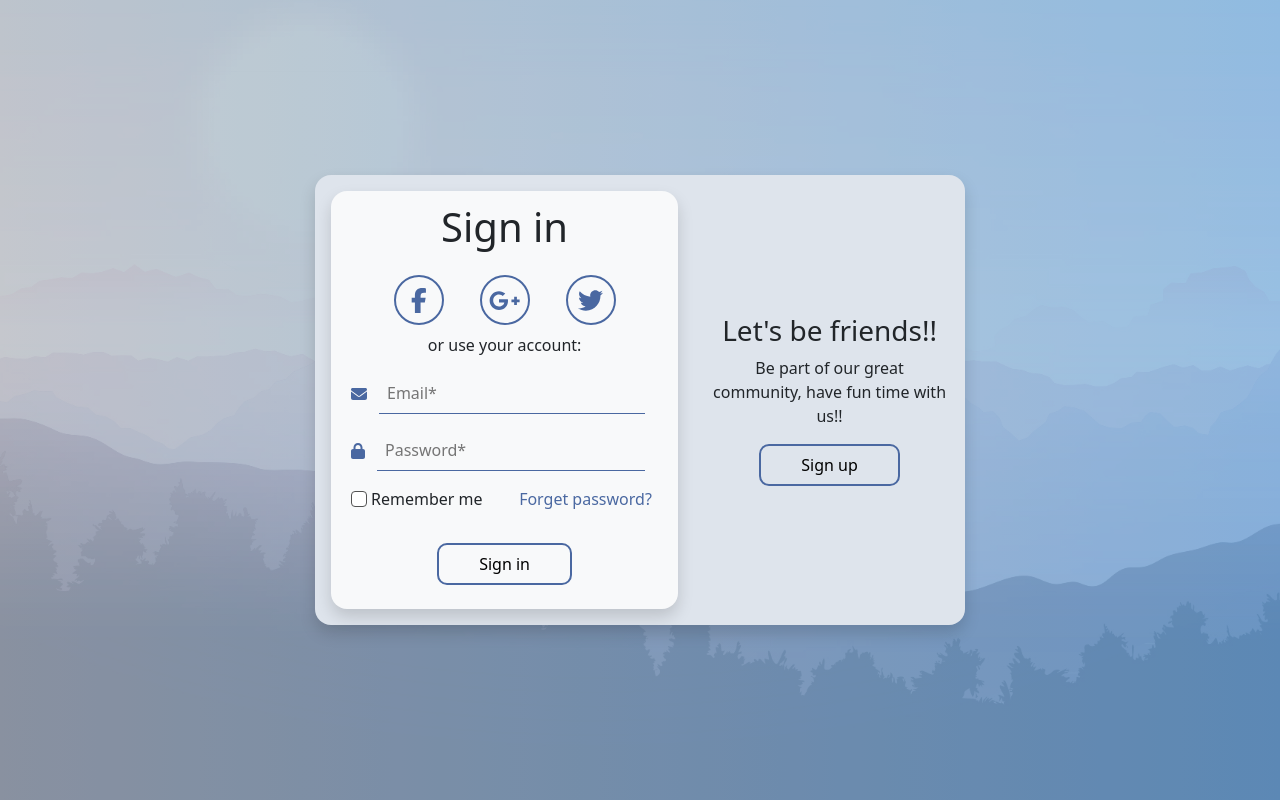
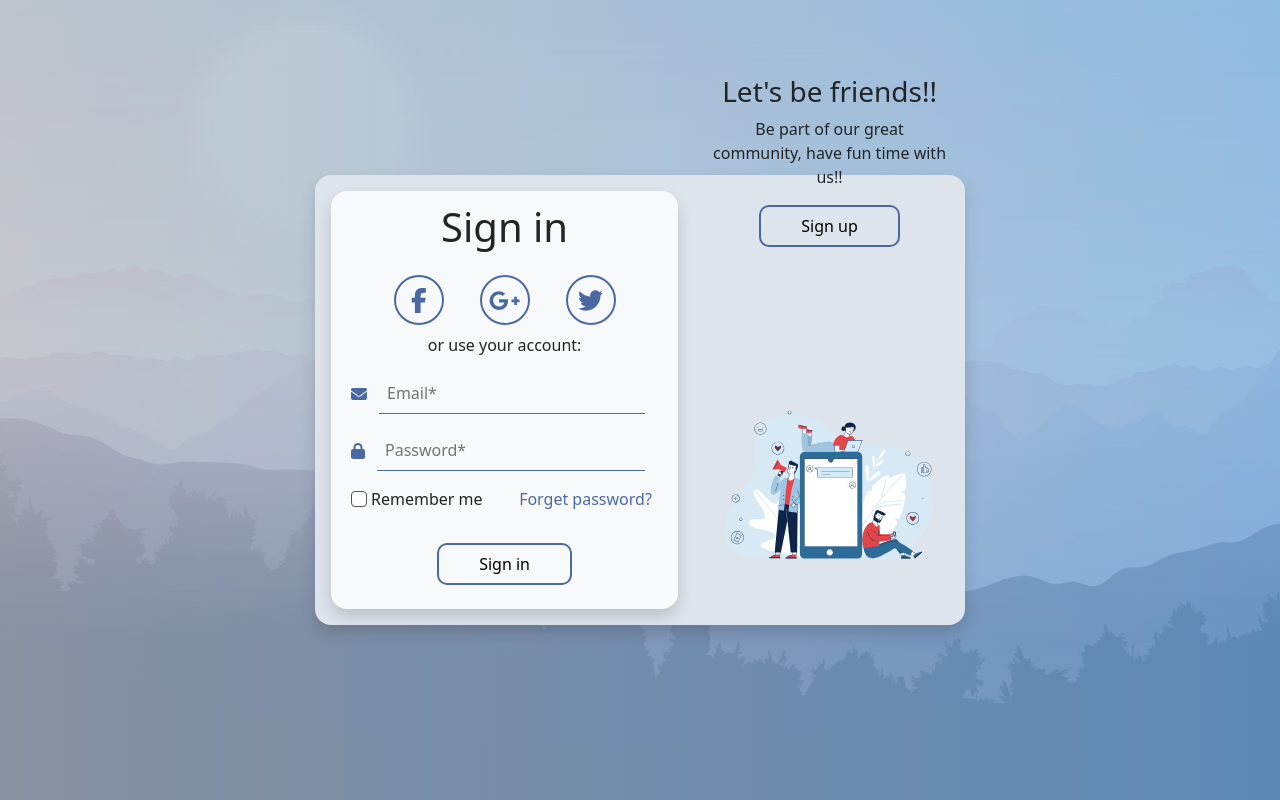
Before and after one commit to Ssamuelfernandez/LoginSocialWeb, a Vue app: page /register in a window 1280 px wide. Both pictures are taken after a click on the button "Sign in". Shown: the top 800 px of the page. Built offline with nearby package versions, Linux system fonts and the light colour scheme.

Commit message:
Update before changes

```diff
--- a/src/views/LoginView.vue
+++ b/src/views/LoginView.vue
@@ -84,7 +84,7 @@
                     </div>
 
 
-                    <div class="mx-auto" ref="animationTarget"></div>
+                    <div class="mx-auto" id="animationId1" ref="animationTarget"></div>
 
 
 
@@ -259,7 +259,7 @@
 </template>
 
 <script setup>
-import { ref, onMounted, watch } from 'vue';
+import { ref, onMounted, watch, onUpdated } from 'vue';
 import { useRouter } from 'vue-router';
 import lottie from 'lottie-web';
 
@@ -335,13 +335,30 @@ function loadAnimation(target, animationData) {
     });
 }
 
-// Vuelve a cargar y reproducir la animación cuando 'view' cambia
-watch(view, () => {
+onUpdated( () => {
 
 
-    loadAnimation(animationTarget, animacion1);
-    loadAnimation(animationTarget2, animacion2);
+    if(view.value === 'login'){
+        console.log('primero');
+
+        loadAnimation(animationTarget, animacion1);
+    }else if(view.value === 'register'){
+        loadAnimation(animationTarget2, animacion2);
+    }
 });
+
+// Vuelve a cargar y reproducir la animación cuando 'view' cambia
+// watch(view, () => {
+
+// console.log('Cambio')
+
+// if(view.value === 'login'){
+//         loadAnimation(animationTarget, animacion1);
+//     }else if(view.value === 'register'){
+//         loadAnimation(animationTarget2, animacion2);
+//     }
+
+// });
 
 
 
```
